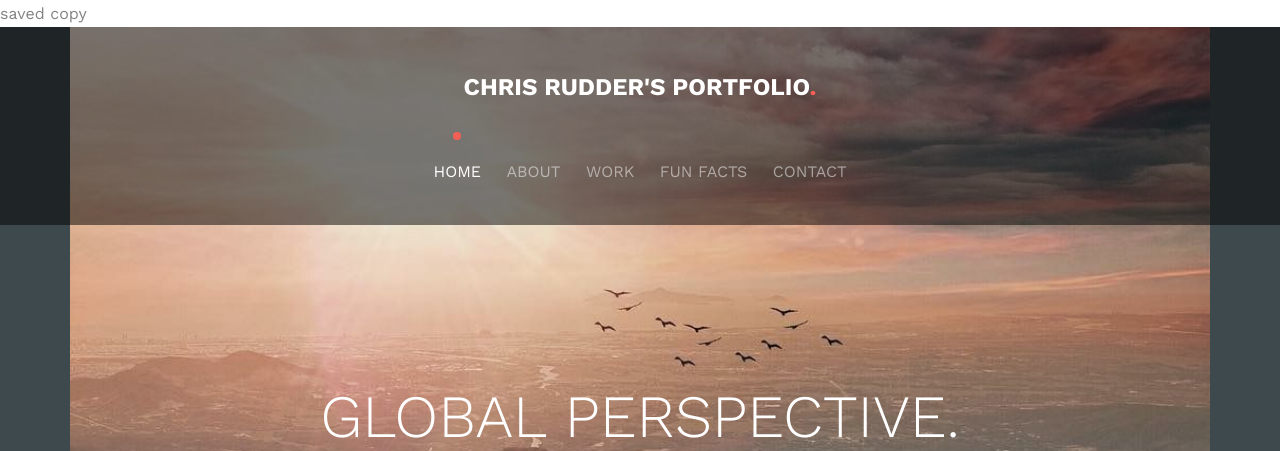
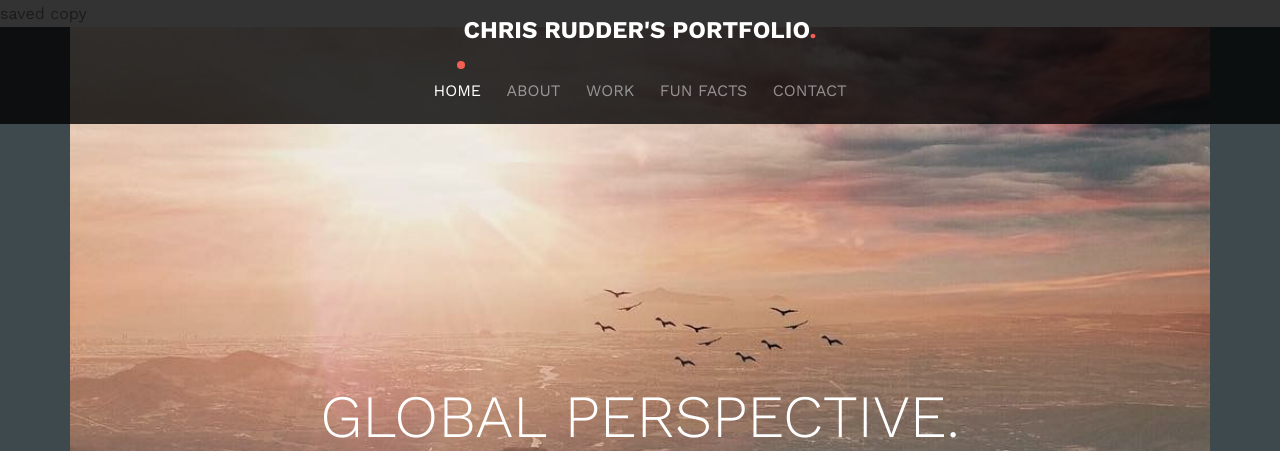
Before and after one commit to dukefan5656/Chris-Rudder-Portfolio, a PHP site: page /copy.html in a window 1280 px wide. Shown: the top 451 px of the page. Run offline with PHP 8.4, Linux system fonts and the light colour scheme; some web fonts are replaced.

Commit message:
fixed nav to viewport

```diff
--- a/css/style.css
+++ b/css/style.css
@@ -104,14 +104,13 @@
 }
 
 .fh5co-nav {
-  position: absolute;
+  position: fixed;
   top: 0;
   margin: 0;
-  padding: 0;
   width: 100%;
-  padding: 40px 0;
+  padding: 10px 0 20px 0;
   z-index: 1001;
-  background-color: rgba(0, 0, 0, 0.5);
+  background-color: rgba(0, 0, 0, 0.8);
 }
 @media screen and (max-width: 768px) {
   .fh5co-nav {
@@ -120,7 +119,7 @@
 }
 .fh5co-nav #fh5co-logo {
   font-size: 24px;
-  margin: 0 0 2em 0;
+  margin: 0 0 1em 0;
   padding: 0;
   text-transform: uppercase;
   font-weight: bold;
@@ -153,8 +152,9 @@
   display: inline;
 }
 .fh5co-nav ul li a {
+  position: relative;
   font-size: 16px;
-  padding: 30px 10px;
+  padding: 20px 10px 10px;
   text-transform: uppercase;
   color: rgba(255, 255, 255, 0.5);
   -webkit-transition: 0.5s;
@@ -198,12 +198,10 @@
 .fh5co-nav ul li.active > a:before {
   position: absolute;
   content: "";
+  top: 0;
   width: 8px;
   height: 8px;
-  top: 0;
-  margin-top: 0px;
   left: 50%;
-  margin-left: -4px;
   background: #f35f55;
   -webkit-border-radius: 50%;
   -moz-border-radius: 50%;
```
